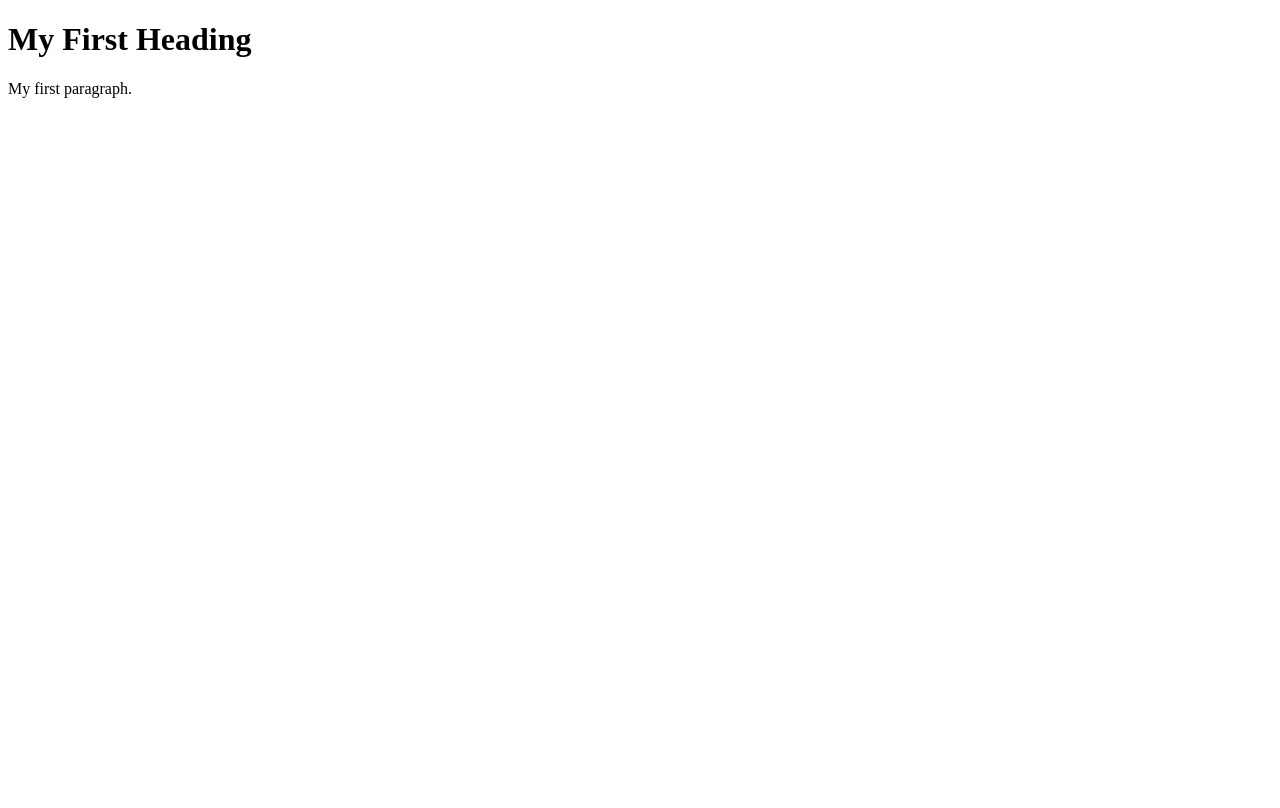
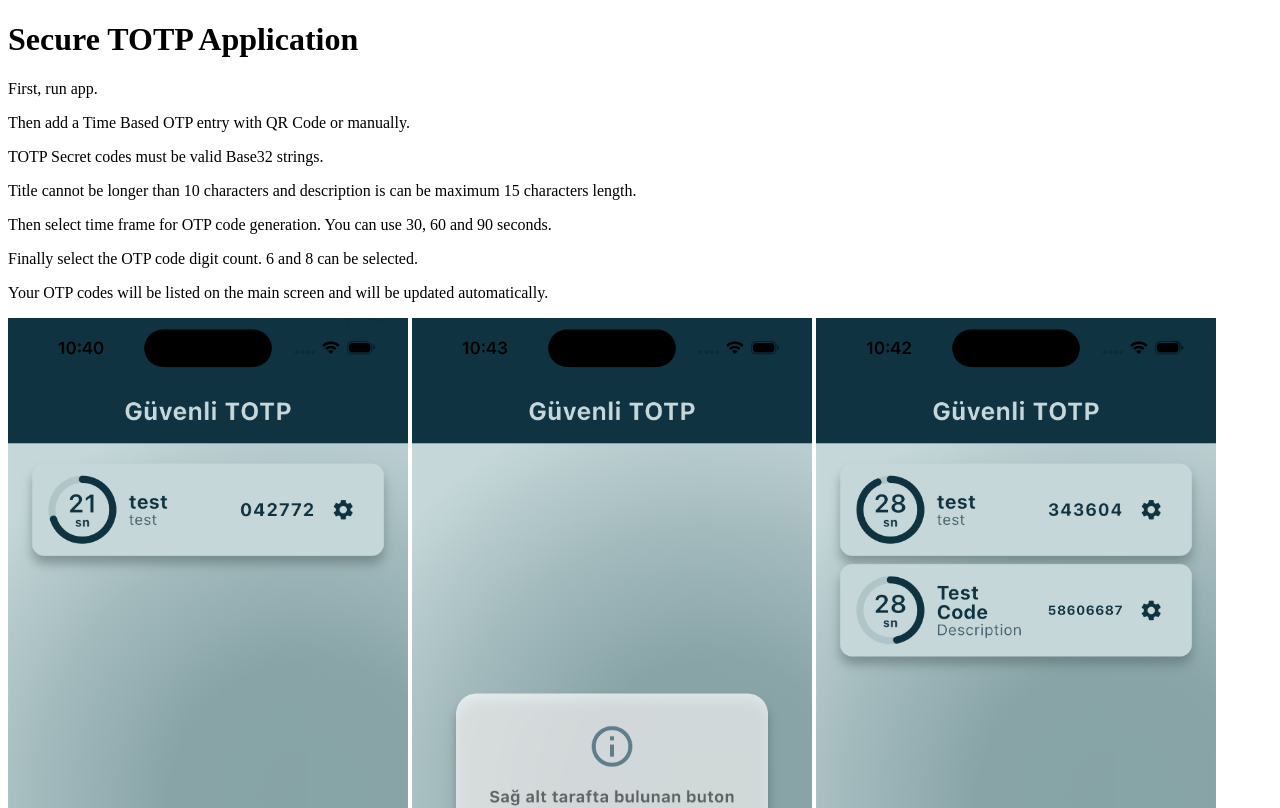
Before and after one commit to securetotp/securetotp.github.io, a plain HTML site: page index.html in a window 1280 px wide. Shown: the top 808 px of the page. Drawn offline with Linux system fonts and the light colour scheme.

Commit message:
Update index.html

```diff
--- a/index.html
+++ b/index.html
@@ -1,9 +1,24 @@
 <!DOCTYPE html>
 <html>
+  <head>
+    <title>Secure TOTP</title>
+  </head>
 <body>
 
-<h1>My First Heading</h1>
-<p>My first paragraph.</p>
+<h1 id="secure-totp-application">Secure TOTP Application</h1>
+<p>First, run app.</p>
+<p>Then add a Time Based OTP entry with QR Code or manually.</p>
+<p>TOTP Secret codes must be valid Base32 strings.</p>
+<p>Title cannot be longer than 10 characters and description is can be maximum 15 characters length.</p>
+<p>Then select time frame for OTP code generation. You can use 30, 60 and 90 seconds.</p>
+<p>Finally select the OTP code digit count. 6 and 8 can be selected.</p>
+<p>Your OTP codes will be listed on the main screen and will be updated automatically.</p>
+<p><img src="./1.png" alt="1" width=400>
+<img src="./2.png" alt="2" width=400>
+<img src="./3.png" alt="3" width=400>
+<img src="./4.png" alt="4" width=400>
+<img src="./5.png" alt="5" width=400>
+<img src="./7.png" alt="7" width=400></p>
 
 </body>
 </html>
```
